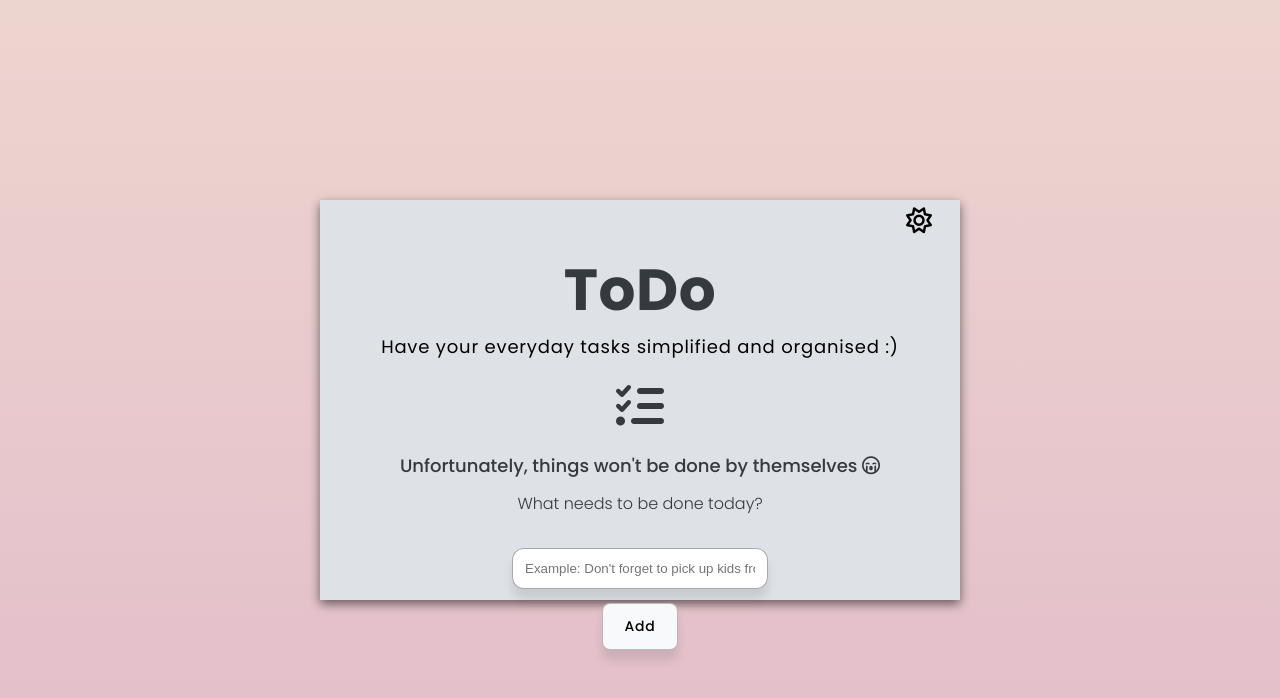
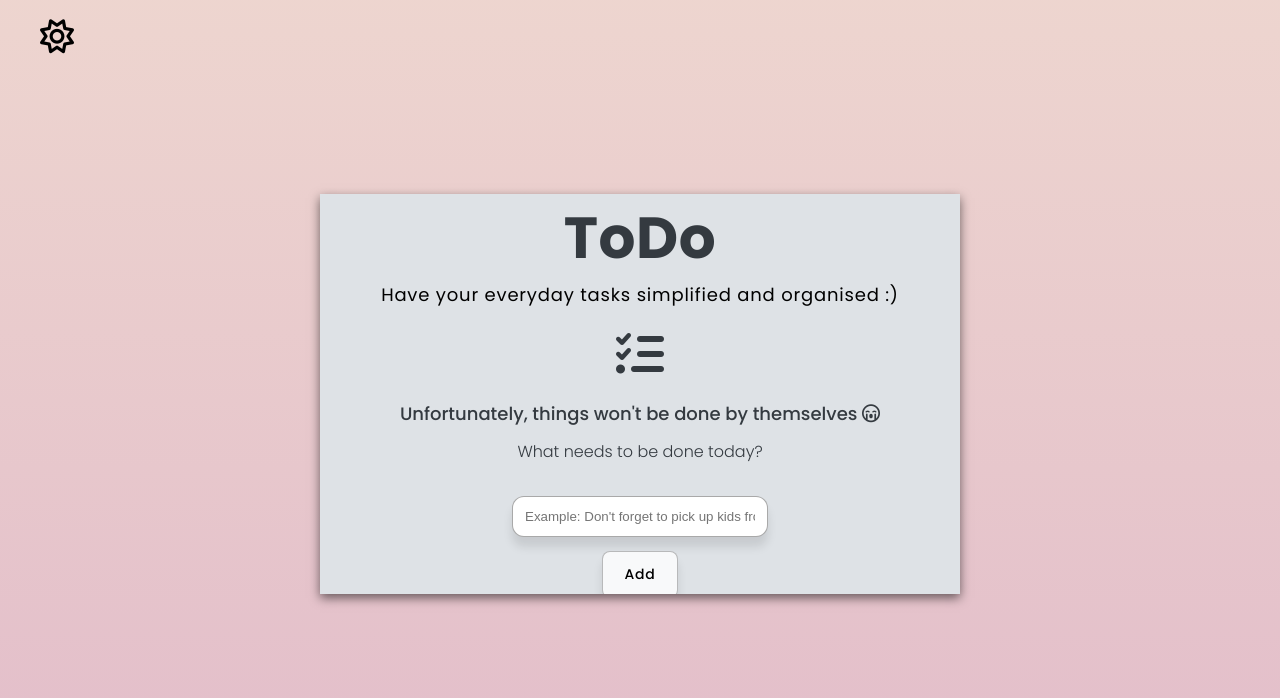
Before and after one commit to Dvin12/ToDoList, a website: page index.html in a window 1280 px wide. Drawn offline with Linux system fonts and the light colour scheme.

Commit message:
some small adjustments to CSS

```diff
--- a/index.html
+++ b/index.html
@@ -21,9 +21,9 @@
   </head>
   <body>
     <div class="background">
+      <i class="fa-regular fa-sun header__darkmode" id="toggleDark"></i>
       <div class="container">
         <header class="header">
-          <i class="fa-regular fa-sun header__darkmode" id="toggleDark"></i>
           <h1 class="header__name">ToDo</h1>
           <p class="header__text">
             Have your everyday tasks simplified and organised :)
--- a/sass/_container.scss
+++ b/sass/_container.scss
@@ -1,7 +1,12 @@
 .container {
   width: 50%;
   height: 50%;
-  transform: translate(50%, 50%);
+  transform: translate(50%, 30%);
+  display: flex;
+  flex-direction: column;
+  justify-content: center;
+  overflow: auto;
+
   background-color: #dee2e6;
   box-shadow: rgba(0, 0, 0, 0.55) 0px 4px 10px;
 }
--- a/sass/_global.scss
+++ b/sass/_global.scss
@@ -26,4 +26,13 @@ html {
       background-position: 0% 50%;
     }
   }
+
+  .header__darkmode {
+    padding: 2rem;
+    font-size: 3.4rem;
+  }
 }
+
+.fa-moon {
+  color: #fff;
+}
```
Also changed, not shown: css/style.css, 1 other file.
